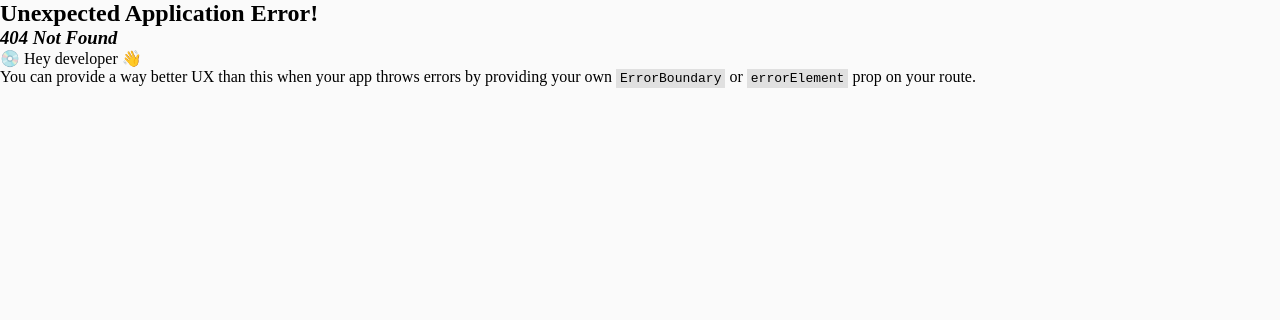
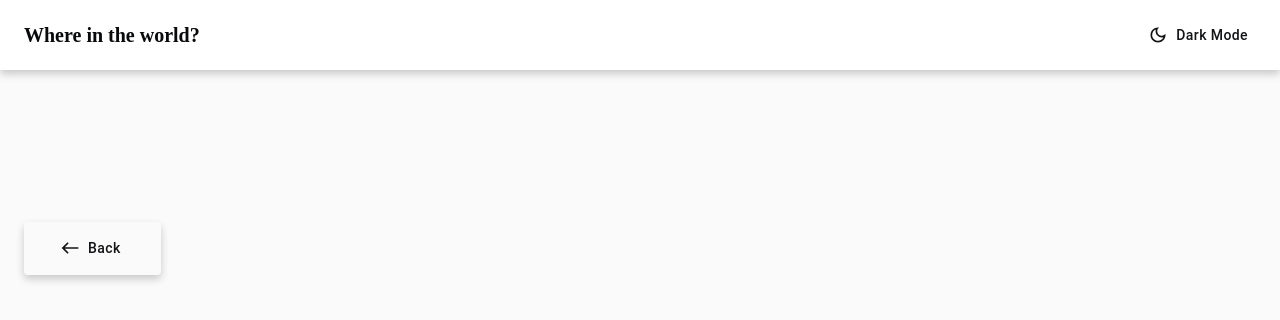
Before and after one commit to alemprogramer/country-app, a React (Create React App) app: page /1 in a window 1280 px wide. Before the commit this address had no page. Shown: the top 320 px of the page. Built offline with nearby package versions, Linux system fonts and the light colour scheme.

Commit message:
layout added

```diff
--- /dev/null
+++ b/src/pages/Details.tsx
@@ -0,0 +1,46 @@
+import React from 'react';
+import { useParams } from 'react-router-dom';
+import { Grid, Button, Container, Box } from '@mui/material';
+import WestIcon from '@mui/icons-material/West';
+
+const Details = () => {
+  let { country } = useParams();
+  console.log('🚀 ~ file: details.tsx ~ line 6 ~ Details ~ country', country);
+
+  return (
+    <Container maxWidth='xl'>
+      <Grid container spacing={9} flexDirection='column' sx={{ marginTop: 10 }}>
+        <Grid item md={12}>
+          <Button
+            variant='text'
+            sx={{
+              justifyContent: 'start',
+              alignItems: 'center',
+              textTransform: 'capitalize',
+              color: '#131416',
+              boxShadow: '0px 4px 8px 0px rgba(0,0,0,0.2)',
+              padding: '14px 40px',
+            }}
+            startIcon={<WestIcon />}
+          >
+            back
+          </Button>
+        </Grid>
+        <Grid item md={12}>
+          <Grid container spacing={15}>
+            <Grid item md={6}>
+              <Box
+                sx={{ width: '100%', height: '400px', objectFit: 'contain' }}
+              >
+                <img src='' alt='' />
+              </Box>
+            </Grid>
+            <Grid item md={6}></Grid>
+          </Grid>
+        </Grid>
+      </Grid>
+    </Container>
+  );
+};
+
+export default Details;
--- a/src/pages/App.tsx
+++ b/src/pages/Home.tsx
@@ -2,7 +2,6 @@ import React, { useRef } from 'react';
 import styled from '@emotion/styled';
 import { Container } from '@mui/system';
 import {
-  Button,
   Box,
   Grid,
   Select,
@@ -10,23 +9,11 @@ import {
   FormControl,
   MenuItem,
 } from '@mui/material';
-import DarkModeOutlinedIcon from '@mui/icons-material/DarkModeOutlined';
 import SearchIcon from '@mui/icons-material/Search';
 import Card from '../components/Card';
 
-function App() {
+function Home() {
   const searchClick = useRef<HTMLInputElement>(null);
-  const Title = styled('h1')({
-    fontWeight: 700,
-    color: '#090a0c',
-    fontSize: '20px',
-    lineHeight: 1,
-    padding: '25px 0',
-  });
-  const Header = styled('header')({
-    boxShadow: '0px 4px 8px 0px rgba(0,0,0,0.2)',
-    backgroundColor: '#ffffff',
-  });
   const TextField = styled('input')({
     border: 0,
     width: '90%',
@@ -35,30 +22,6 @@ function App() {
 
   return (
     <>
-      <Header>
-        <Container
-          maxWidth='xl'
-          sx={{
-            display: 'flex',
-            justifyContent: 'space-between',
-            alignItems: 'center',
-          }}
-        >
-          <Title>Where in the world?</Title>
-          <Button
-            variant='text'
-            sx={{
-              justifyContent: 'start',
-              alignItems: 'center',
-              textTransform: 'capitalize',
-              color: '#131416',
-            }}
-            startIcon={<DarkModeOutlinedIcon />}
-          >
-            dark mode
-          </Button>
-        </Container>
-      </Header>
       <Container maxWidth='xl'>
         <Grid container spacing={5}>
           <Grid
@@ -121,4 +84,4 @@ function App() {
   );
 }
 
-export default App;
+export default Home;
--- /dev/null
+++ b/src/pages/Layout.tsx
@@ -0,0 +1,52 @@
+import React from 'react';
+import styled from '@emotion/styled';
+import { Container } from '@mui/system';
+import { Button } from '@mui/material';
+import DarkModeOutlinedIcon from '@mui/icons-material/DarkModeOutlined';
+import { Outlet } from 'react-router-dom';
+
+function App() {
+  const Title = styled('h1')({
+    fontWeight: 700,
+    color: '#090a0c',
+    fontSize: '20px',
+    lineHeight: 1,
+    padding: '25px 0',
+  });
+  const Header = styled('header')({
+    boxShadow: '0px 4px 8px 0px rgba(0,0,0,0.2)',
+    backgroundColor: '#ffffff',
+  });
+
+  return (
+    <>
+      <Header>
+        <Container
+          maxWidth='xl'
+          sx={{
+            display: 'flex',
+            justifyContent: 'space-between',
+            alignItems: 'center',
+          }}
+        >
+          <Title>Where in the world?</Title>
+          <Button
+            variant='text'
+            sx={{
+              justifyContent: 'start',
+              alignItems: 'center',
+              textTransform: 'capitalize',
+              color: '#131416',
+            }}
+            startIcon={<DarkModeOutlinedIcon />}
+          >
+            dark mode
+          </Button>
+        </Container>
+      </Header>
+      <Outlet />
+    </>
+  );
+}
+
+export default App;
```
Also changed, not shown: src/Routes.tsx (+13 -1 lines).
